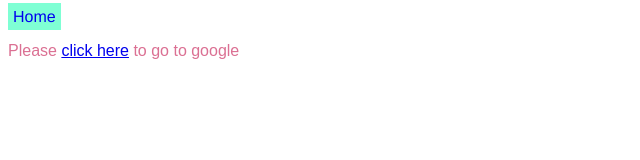
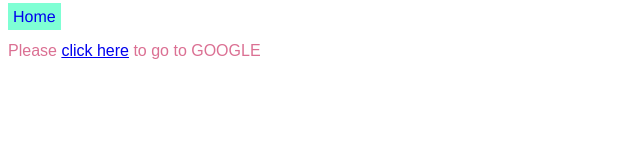
Before and after one commit to Kwandile20/Ndiles-App, a plain HTML site: page links.html in a window 1280 px wide. Shown: the full height of the page, 0-640 px from the left. Drawn offline with Linux system fonts and the light colour scheme.

Commit message:
Update links.html

```diff
--- a/links.html
+++ b/links.html
@@ -7,6 +7,6 @@
         <div id="menu-bar">
             <a href="Index.html">Home</a>
         </div>
-        <p>Please <a href="https://www.google.co.za"> click here</a> to go to google</p>
+        <p>Please <a href="https://www.google.co.za"> click here</a> to go to GOOGLE</p>
     </body>
 </html>
```
